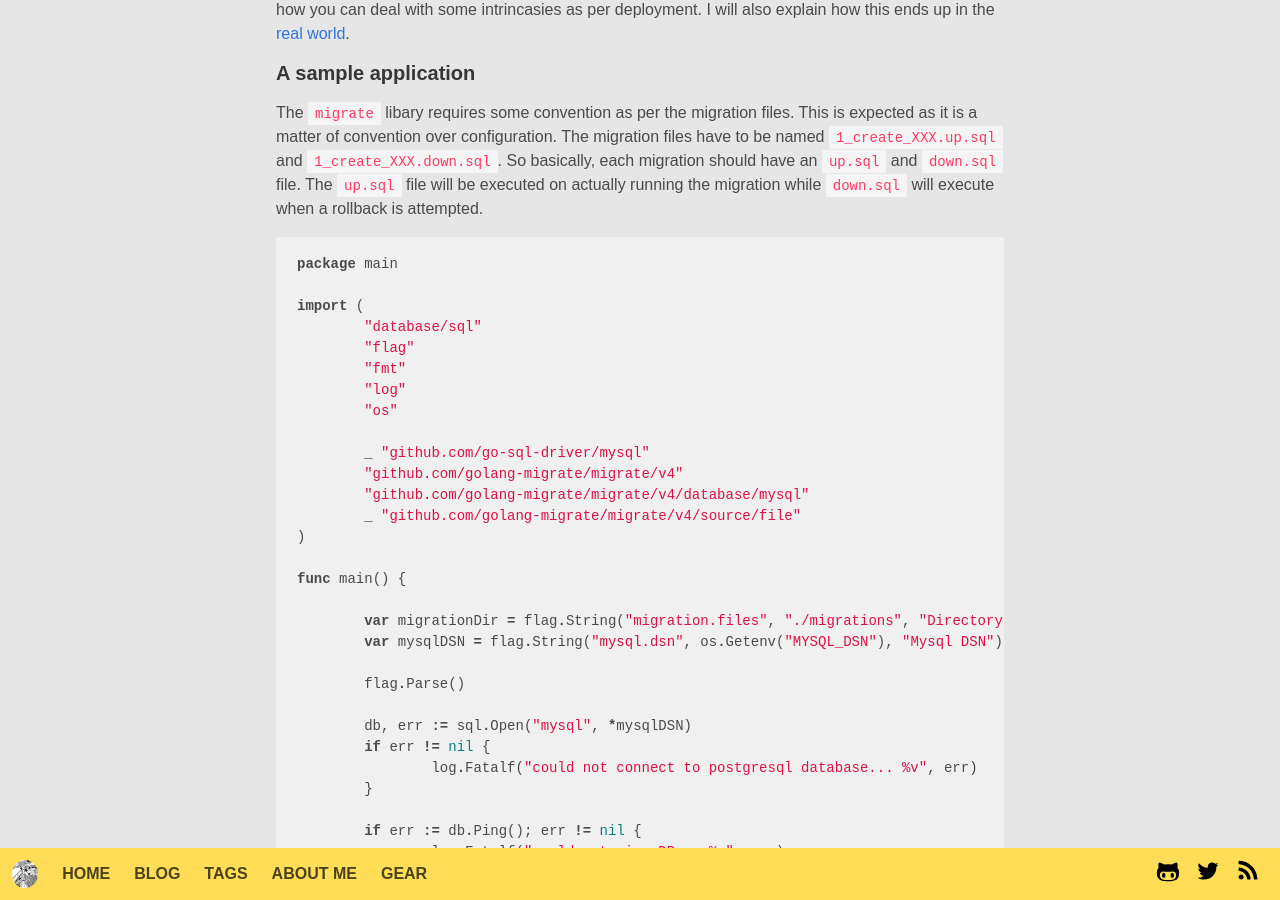
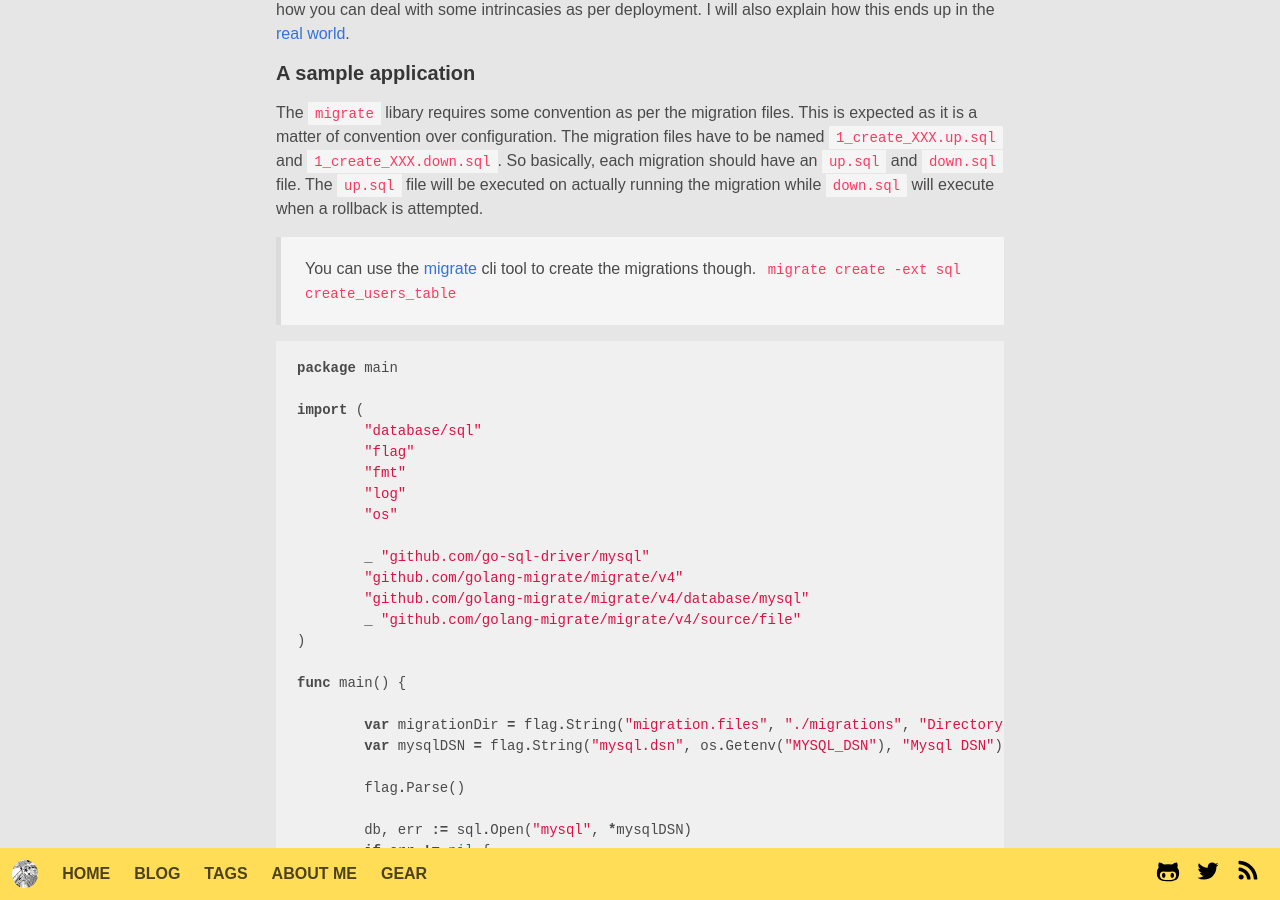
Before and after one commit to adelowo/portfolio, a Jekyll site: the page built from _posts/2019-01-02-database-migration-golang.md, in a window 1280 px wide and 900 px high, scrolled down 694 px. Built offline with Jekyll 4.4.1, drawn with Linux system fonts in a browser that asks for light colours; some web fonts are replaced; comment, search, counter and statistics services are not loaded.

Commit message:
add migrate cli tool

````diff
--- a/_posts/2019-01-02-database-migration-golang.md
+++ b/_posts/2019-01-02-database-migration-golang.md
@@ -30,6 +30,8 @@ files have to be named `1_create_XXX.up.sql` and `1_create_XXX.down.sql`. So
 basically, each migration should have an `up.sql` and `down.sql` file. The
 `up.sql` file will be executed on actually running the migration while
 `down.sql` will execute when a rollback is attempted.
+
+> You can use the [migrate](https://github.com/golang-migrate/migrate/tree/master/cmd/migrate) cli tool to create the migrations though. `migrate create -ext sql create_users_table`
 
 
 ```go
````
